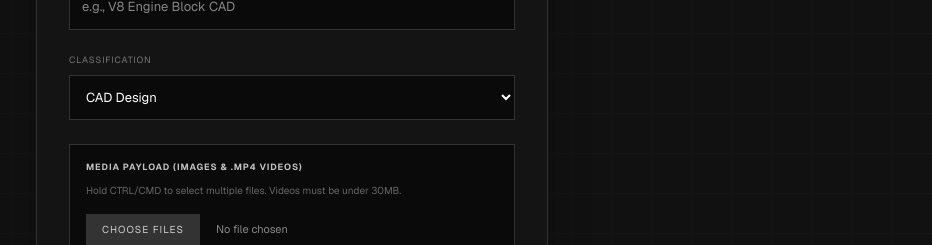
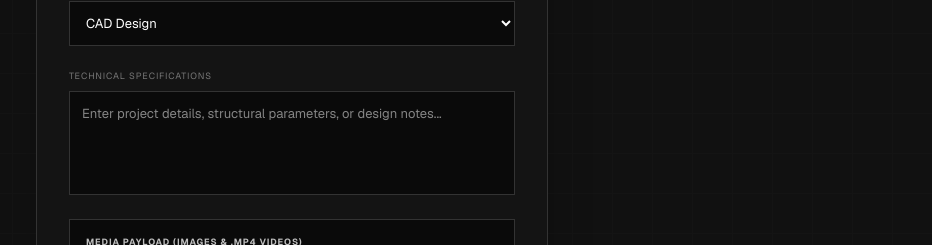
Before and after one commit to jossyKyalo/adalupe, a Next.js app: page /admin in a window 1280 px wide. Shown: the part 287-532 px from the top of the page, without its empty margins (348-1280 px from the left). Built offline with nearby package versions, Linux system fonts and the light colour scheme; no server answers.

Commit message:
update: admin page update

```diff
--- a/app/admin/page.tsx
+++ b/app/admin/page.tsx
@@ -7,7 +7,7 @@ export default function AdminUpload() {
   const [isSubmitting, setIsSubmitting] = useState(false);
   const [status, setStatus] = useState('');
 
-    const handleSubmit = async (e: React.FormEvent<HTMLFormElement>) => {
+  const handleSubmit = async (e: React.FormEvent<HTMLFormElement>) => {
     e.preventDefault();
 
     const form = e.currentTarget;
@@ -18,9 +18,10 @@ export default function AdminUpload() {
     const formData = new FormData(form);
     const name = formData.get('name') as string;
     const category = formData.get('category') as string;
+    const description = formData.get('description') as string;
     const files = formData.getAll('media') as File[];
 
-    if (!name || !category || files.length === 0 || files[0].size === 0) {
+    if (!name || !category || !description || files.length === 0 || files[0].size === 0) {
       setStatus('Error: Incomplete data payload.');
       setIsSubmitting(false);
       return;
@@ -53,9 +54,10 @@ export default function AdminUpload() {
 
       setStatus('Files secured. Writing to database...');
 
+
       const { error: dbError } = await supabase
         .from('projects')
-        .insert([{ name, category, images: mediaUrls }]);
+        .insert([{ name, category, description, images: mediaUrls }]);
 
       if (dbError) throw dbError;
 
@@ -98,6 +100,18 @@ export default function AdminUpload() {
             </select>
           </div>
 
+
+          <div className="flex flex-col">
+            <label className="text-[9px] tracking-widest uppercase text-[#777] mb-2">Technical Specifications</label>
+            <textarea
+              required
+              name="description"
+              rows={4}
+              placeholder="Enter project details, structural parameters, or design notes..."
+              className="bg-[#0a0a0a] border border-[#333] p-3 text-[13px] text-white focus:border-[#C0C0C0] outline-none transition-colors resize-none"
+            />
+          </div>
+
           <div className="flex flex-col border border-[#333] p-4 bg-[#0a0a0a]">
             <label className="text-[9px] tracking-widest uppercase text-[#C0C0C0] mb-2 font-bold">Media Payload (Images & .MP4 Videos)</label>
             <p className="text-[10px] text-[#666] mb-4">Hold CTRL/CMD to select multiple files. Videos must be under 30MB.</p>
```
